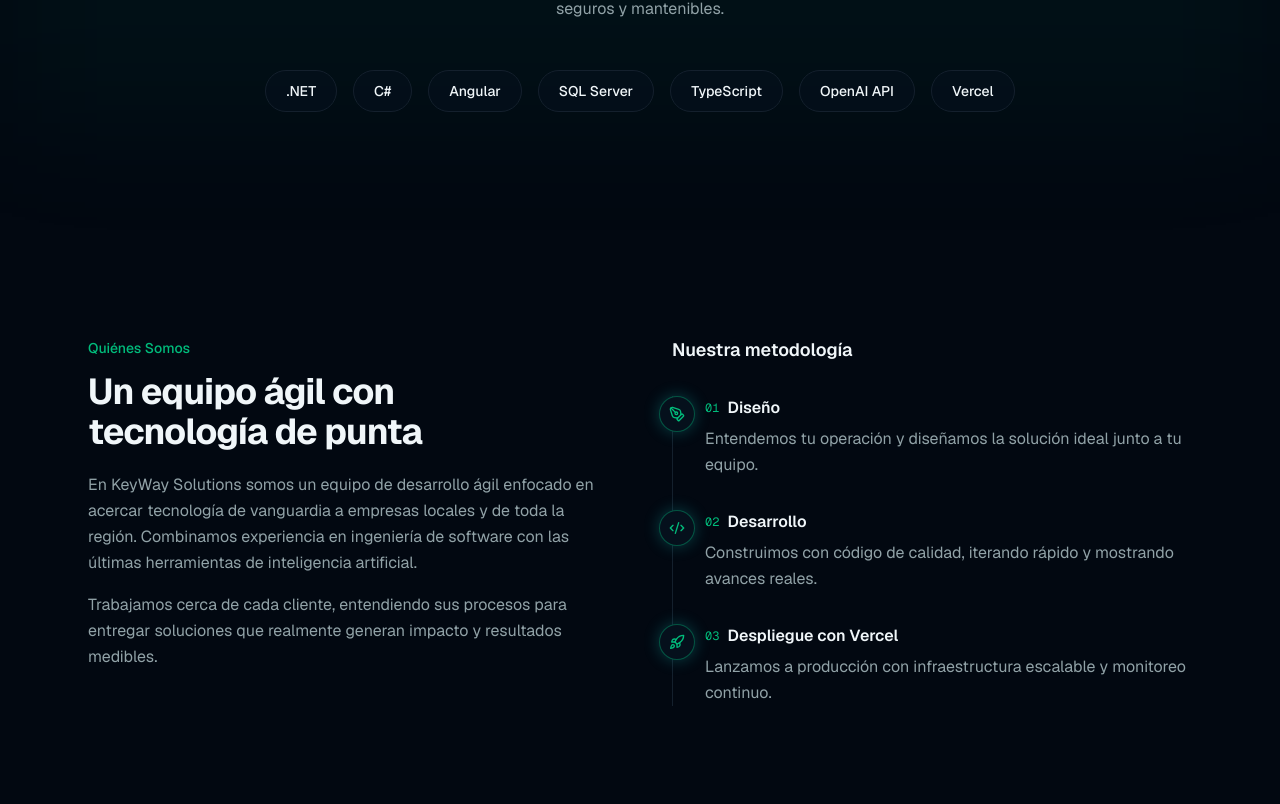
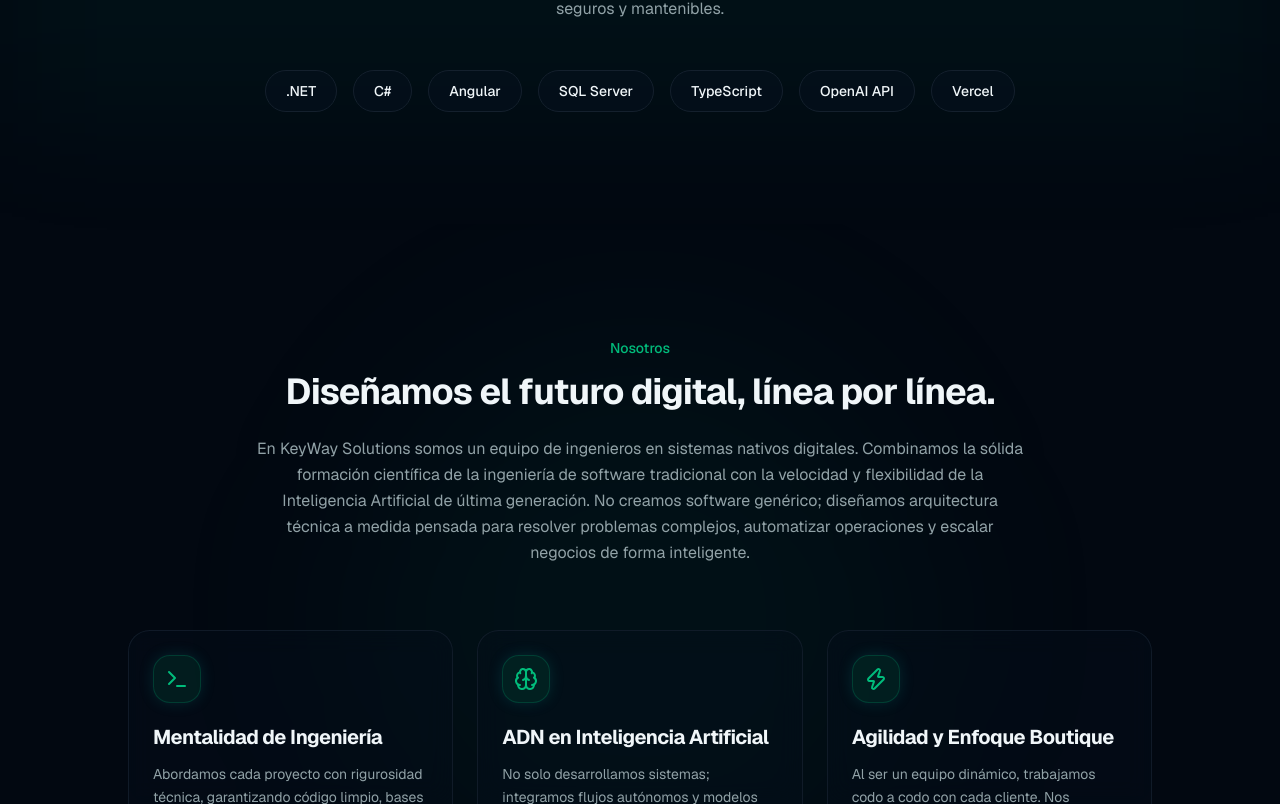
Before and after one commit to KeyWaySolutions/keywaysolutionpage, a Next.js app: page / in a window 1280 px wide. Shown: the part 1996-2800 px from the top of the page. Built offline with nearby package versions, Linux system fonts and the light colour scheme.

Commit message:
feat: clean navbar logo, update footer with KWS image logo & Instagram link, and redesign About section

```diff
--- a/components/about.tsx
+++ b/components/about.tsx
@@ -1,68 +1,72 @@
-import { PenTool, Code2, Rocket } from "lucide-react"
+import { Terminal, Brain, Zap } from "lucide-react"
 
-const steps = [
+const pillars = [
   {
-    icon: PenTool,
-    title: "Diseño",
+    icon: Terminal,
+    title: "Mentalidad de Ingeniería",
     description:
-      "Entendemos tu operación y diseñamos la solución ideal junto a tu equipo.",
+      "Abordamos cada proyecto con rigurosidad técnica, garantizando código limpio, bases de datos optimizadas, alta disponibilidad y arquitecturas escalables.",
   },
   {
-    icon: Code2,
-    title: "Desarrollo",
+    icon: Brain,
+    title: "ADN en Inteligencia Artificial",
     description:
-      "Construimos con código de calidad, iterando rápido y mostrando avances reales.",
+      "No solo desarrollamos sistemas; integramos flujos autónomos y modelos predictivos para que el software de tu empresa tome decisiones por ti.",
   },
   {
-    icon: Rocket,
-    title: "Despliegue con Vercel",
+    icon: Zap,
+    title: "Agilidad y Enfoque Boutique",
     description:
-      "Lanzamos a producción con infraestructura escalable y monitoreo continuo.",
+      "Al ser un equipo dinámico, trabajamos codo a codo con cada cliente. Nos involucramos a fondo en el negocio para transformar ideas complejas en soluciones sencillas, rápidas y eficientes.",
   },
 ]
 
 export function About() {
   return (
-    <section id="nosotros" className="relative py-20 sm:py-28">
-      <div className="mx-auto grid max-w-6xl gap-12 px-4 sm:px-6 lg:grid-cols-2 lg:gap-16">
-        <div>
-          <span className="text-sm font-medium text-primary">Quiénes Somos</span>
+    <section id="nosotros" className="relative py-20 sm:py-28 overflow-hidden">
+      {/* Subtle ambient glow behind */}
+      <div
+        aria-hidden="true"
+        className="pointer-events-none absolute top-1/2 left-1/2 size-[36rem] -translate-x-1/2 -translate-y-1/2 rounded-full bg-primary/5 blur-[100px]"
+      />
+
+      <div className="relative mx-auto max-w-6xl px-4 sm:px-6">
+        <div className="mx-auto max-w-3xl text-center">
+          <span className="text-sm font-medium text-primary">Nosotros</span>
           <h2 className="mt-3 text-balance text-3xl font-bold tracking-tight sm:text-4xl">
-            Un equipo ágil con tecnología de punta
+            Diseñamos el futuro digital, línea por línea.
           </h2>
-          <p className="mt-5 leading-relaxed text-muted-foreground">
-            En KeyWay Solutions somos un equipo de desarrollo ágil enfocado en
-            acercar tecnología de vanguardia a empresas locales y de toda la
-            región. Combinamos experiencia en ingeniería de software con las
-            últimas herramientas de inteligencia artificial.
-          </p>
-          <p className="mt-4 leading-relaxed text-muted-foreground">
-            Trabajamos cerca de cada cliente, entendiendo sus procesos para
-            entregar soluciones que realmente generan impacto y resultados
-            medibles.
+          <p className="mt-6 text-pretty text-base leading-relaxed text-muted-foreground">
+            En KeyWay Solutions somos un equipo de ingenieros en sistemas nativos
+            digitales. Combinamos la sólida formación científica de la ingeniería
+            de software tradicional con la velocidad y flexibilidad de la
+            Inteligencia Artificial de última generación. No creamos software
+            genérico; diseñamos arquitectura técnica a medida pensada para
+            resolver problemas complejos, automatizar operaciones y escalar
+            negocios de forma inteligente.
           </p>
         </div>
 
-        <div>
-          <h3 className="mb-8 text-lg font-semibold">Nuestra metodología</h3>
-          <ol className="relative space-y-8 border-l border-border pl-8">
-            {steps.map((step, i) => (
-              <li key={step.title} className="relative">
-                <span className="absolute -left-[2.85rem] flex size-9 items-center justify-center rounded-full border border-primary/40 bg-card text-primary shadow-[0_0_16px_oklch(0.72_0.12_195/0.3)]">
-                  <step.icon className="size-4" aria-hidden="true" />
-                </span>
-                <div className="flex items-center gap-2">
-                  <span className="text-xs font-mono text-primary">
-                    0{i + 1}
-                  </span>
-                  <h4 className="font-semibold">{step.title}</h4>
-                </div>
-                <p className="mt-1.5 leading-relaxed text-muted-foreground">
-                  {step.description}
-                </p>
-              </li>
-            ))}
-          </ol>
+        <div className="mx-auto mt-16 grid max-w-5xl gap-6 sm:grid-cols-2 lg:grid-cols-3">
+          {pillars.map((pillar) => (
+            <article
+              key={pillar.title}
+              className="group relative rounded-2xl border border-border/80 bg-card/40 p-6 backdrop-blur-md transition-all duration-300 hover:-translate-y-1 hover:border-primary/50 hover:bg-card/75 hover:shadow-[0_0_30px_oklch(0.72_0.12_195/0.1)]"
+            >
+              {/* Icon container */}
+              <div className="flex size-12 items-center justify-center rounded-xl border border-primary/20 bg-primary/10 text-primary shadow-[0_0_15px_oklch(0.72_0.12_195/0.15)] transition-all duration-300 group-hover:scale-110 group-hover:border-primary/40 group-hover:bg-primary/20">
+                <pillar.icon className="size-6" aria-hidden="true" />
+              </div>
+
+              <h3 className="mt-5 text-lg font-bold tracking-tight text-foreground sm:text-xl">
+                {pillar.title}
+              </h3>
+
+              <p className="mt-3 text-pretty text-sm leading-relaxed text-muted-foreground">
+                {pillar.description}
+              </p>
+            </article>
+          ))}
         </div>
       </div>
     </section>
--- a/components/footer.tsx
+++ b/components/footer.tsx
@@ -1,6 +1,30 @@
 import { Globe, Share2, Mail } from "lucide-react"
 
+function Instagram(props: React.ComponentProps<"svg">) {
+  return (
+    <svg
+      xmlns="http://www.w3.org/2000/svg"
+      viewBox="0 0 24 24"
+      fill="none"
+      stroke="currentColor"
+      strokeWidth="2"
+      strokeLinecap="round"
+      strokeLinejoin="round"
+      {...props}
+    >
+      <rect width="20" height="20" x="2" y="2" rx="5" ry="5" />
+      <path d="M16 11.37A4 4 0 1 1 12.63 8 4 4 0 0 1 16 11.37z" />
+      <line x1="17.5" x2="17.51" y1="6.5" y2="6.5" />
+    </svg>
+  )
+}
+
 const socials = [
+  {
+    label: "Instagram",
+    icon: Instagram,
+    href: "https://www.instagram.com/keyway_solutions?igsh=aXBheWR4N3Q1c3Zy",
+  },
   { label: "Sitio web", icon: Globe, href: "#" },
   { label: "Redes sociales", icon: Share2, href: "#" },
   { label: "Email", icon: Mail, href: "mailto:keywayscontacto@gmail.com" },
@@ -10,10 +34,12 @@ export function Footer() {
   return (
     <footer className="border-t border-border/60 bg-background">
       <div className="mx-auto flex max-w-6xl flex-col items-center justify-between gap-6 px-4 py-10 sm:px-6 md:flex-row">
-        <div className="flex items-center gap-2.5">
-          <span className="flex size-9 items-center justify-center rounded-lg bg-gradient-to-br from-[#1466b5] via-[#149aa6] to-[#2bb673] text-base font-extrabold tracking-tight text-white">
-            KWS
-          </span>
+        <div className="flex items-center gap-3">
+          <img
+            src="/kws-icon.png"
+            alt="KWS Logo"
+            className="h-8 w-auto object-contain brightness-110 contrast-105"
+          />
           <span className="text-lg font-semibold tracking-tight">
             KeyWay{" "}
             <span className="bg-gradient-to-r from-[#1e78c2] via-[#17a3ac] to-[#2bb673] bg-clip-text text-transparent">
@@ -33,7 +59,7 @@ export function Footer() {
               key={social.label}
               href={social.href}
               aria-label={social.label}
-              className="flex size-9 items-center justify-center rounded-lg border border-border text-muted-foreground transition-colors hover:border-primary/60 hover:text-primary"
+              className="flex size-9 items-center justify-center rounded-lg border border-border text-muted-foreground transition-all duration-300 hover:scale-105 hover:border-primary/60 hover:text-primary hover:shadow-md hover:shadow-primary/10"
             >
               <social.icon className="size-4" aria-hidden="true" />
             </a>
--- a/components/navbar.tsx
+++ b/components/navbar.tsx
@@ -17,12 +17,7 @@ export function Navbar() {
     <header className="fixed inset-x-0 top-0 z-50 border-b border-border/60 bg-background/70 backdrop-blur-xl">
       <nav className="mx-auto flex h-16 max-w-6xl items-center justify-between px-4 sm:px-6">
         <a href="#inicio" className="flex items-center gap-3">
-          <img
-            src="/kws-icon.png"
-            alt="KWS Logo"
-            className="h-7 w-auto object-contain brightness-110 contrast-105"
-          />
-          <span className="hidden text-lg font-bold tracking-tight sm:inline">
+          <span className="text-lg font-bold tracking-tight">
             KeyWay{" "}
             <span className="bg-gradient-to-r from-[#3b82f6] via-[#14b8a6] to-[#10b981] bg-clip-text text-transparent">
               Solutions
```
